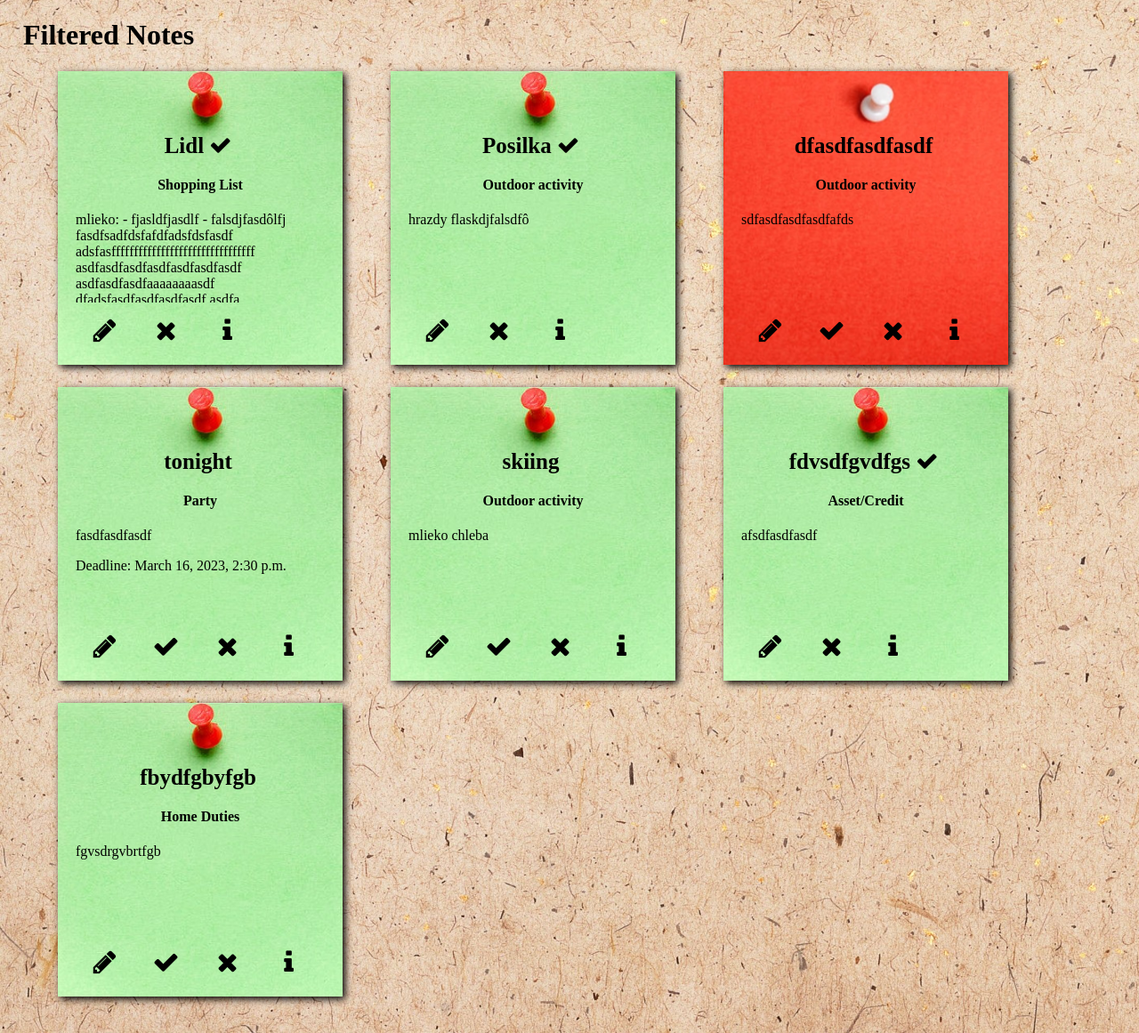
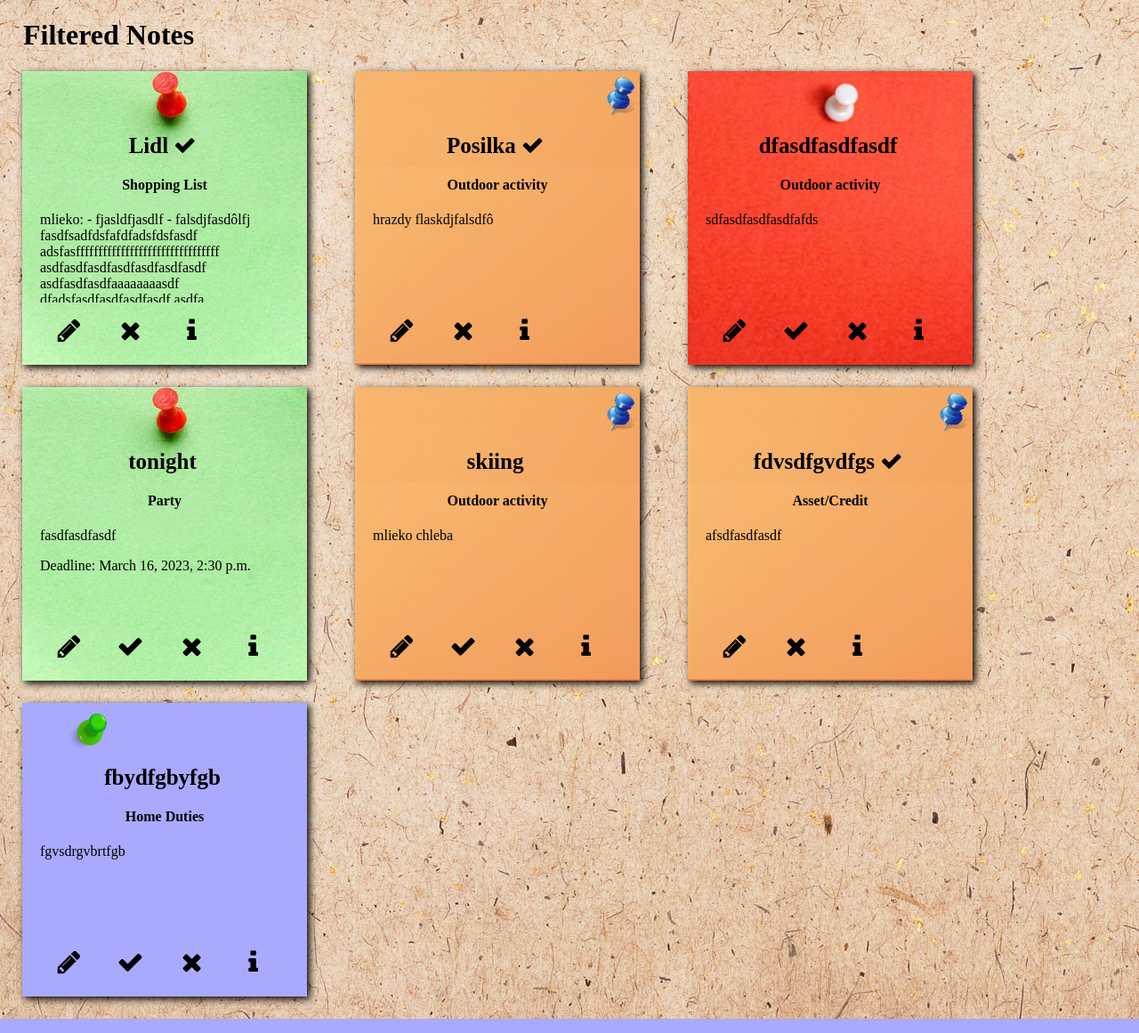
Before and after one commit to Gether1996/NotesApp, a Django app: page /filter/ in a window 1280 px wide. Shown: the part 60-1221 px from the top of the page at 89% size. Run offline with Django 4.2, Linux system fonts and the light colour scheme; data comes from the database, SQL or seed files in the repository; both versions use the stored data as it was after the commit; some libraries are stand-ins or nearby versions.

Commit message:
implemented different note backgrounds based on priority, reworked actions buttons visuals

```diff
--- a/viewer/static/styling.css
+++ b/viewer/static/styling.css
@@ -157,8 +157,36 @@
 }
 
 
+.note-top-priority {
+  background-image: url('background/priority-sticker.jpg' );
+  background-size: cover;
+  box-shadow: 3px 3px 8px rgba(0, 0, 0, 2);
+  padding: 10px 20px 20px 20px;
+  vertical-align: top;
+  display: inline-block;
+  text-align: left;
+  width: 280px;
+  height: 300px;
+  margin: 0px 25px 25px 25px;
+  overflow: hidden;
+}
+
 .note-high-priority {
-  background-image: url('background/priority-sticker.jpg' );
+  background-image: url('background/high-priority-sticker.jpeg' );
+  background-size: cover;
+  box-shadow: 3px 3px 8px rgba(0, 0, 0, 2);
+  padding: 10px 20px 20px 20px;
+  vertical-align: top;
+  display: inline-block;
+  text-align: left;
+  width: 280px;
+  height: 300px;
+  margin: 0px 25px 25px 25px;
+  overflow: hidden;
+}
+
+.note-mid-priority {
+  background-image: url('background/mid-prior-sticker.png' );
   background-size: cover;
   box-shadow: 3px 3px 8px rgba(0, 0, 0, 2);
   padding: 10px 20px 20px 20px;
@@ -206,26 +234,30 @@
 }
 
 .edit-note:hover {
-  background-color: #9ed175;
-  transition: background-color 0.3s ease;
+  background-color: transparent;
+  box-shadow: 0 0 10px rgba(0, 0, 0, 0.9);
+  transition: box-shadow 0.3s ease-in-out;
   cursor: pointer;
 }
 
 .delete-note:hover {
-  background-color: #932314;
-  transition: background-color 0.3s ease;
+  background-color: transparent;
+  box-shadow: 0 0 10px rgba(0, 0, 0, 0.9);
+  transition: box-shadow 0.3s ease-in-out;
   cursor: pointer;
 }
 
 .finish-note:hover {
-  background-color: #9ed175;
-  transition: background-color 0.3s ease;
+  background-color: transparent;
+  box-shadow: 0 0 10px rgba(0, 0, 0, 0.9);
+  transition: box-shadow 0.3s ease-in-out;
   cursor: pointer;
 }
 
 .note-details:hover {
-  background-color: white;
-  transition: background-color 0.3s ease;
+  background-color: transparent;
+  box-shadow: 0 0 10px rgba(0, 0, 0, 0.9);
+  transition: box-shadow 0.3s ease-in-out;
   cursor: pointer;
 }
 
--- a/viewer/templates/filter_notes.html
+++ b/viewer/templates/filter_notes.html
@@ -10,9 +10,11 @@
 </head>
   <h1>Filtered Notes</h1>
 
-  <ul>
     {% for note in notes %}
-      <div class="note{% if note.priority == 4 %}-high-priority{% endif %}">
+      <div class="note
+        {% if note.priority == 4 %}note-top-priority{% endif %}
+        {% if note.priority == 3 %}note-high-priority{% endif %}
+        {% if note.priority == 2 %}note-mid-priority{% endif %}">
         <div class="note-content">
             {% if note.finished == True %}
             <h3>{{ note.name }} <i class="fa fa-check"></i></h3>
@@ -44,7 +46,6 @@
         </div>
     </div>
     {% empty %}
-      <p>No notes found</p>
+      <p style="margin-left: 25px; font-size: 25px;">No notes found</p>
     {% endfor %}
-  </ul>
 {% endblock %}
--- a/viewer/templates/user_notes.html
+++ b/viewer/templates/user_notes.html
@@ -23,7 +23,10 @@
 </div>
 
 {% for note in notes %}
-    <div class="note{% if note.priority == 4 %}-high-priority{% endif %}">
+      <div class="note
+        {% if note.priority == 4 %}note-top-priority{% endif %}
+        {% if note.priority == 3 %}note-high-priority{% endif %}
+        {% if note.priority == 2 %}note-mid-priority{% endif %}">
         <div class="note-content">
             {% if note.finished == True %}
             <h3>{{ note.name }} <i class="fa fa-check"></i></h3>
```
Also changed, not shown: viewer/templates/homepage.html (+5 -2 lines), db.sqlite3, viewer/static/background/high-priority-sticker.jpeg (added), viewer/static/background/mid-prior-sticker.png (added).
